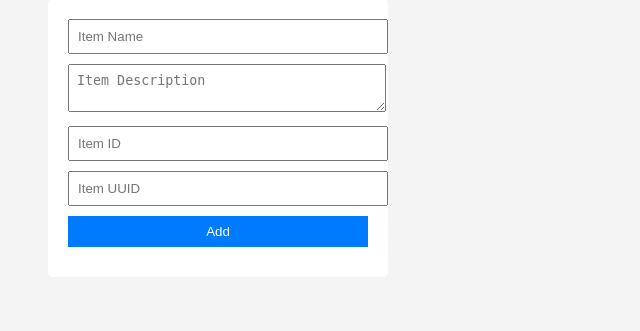
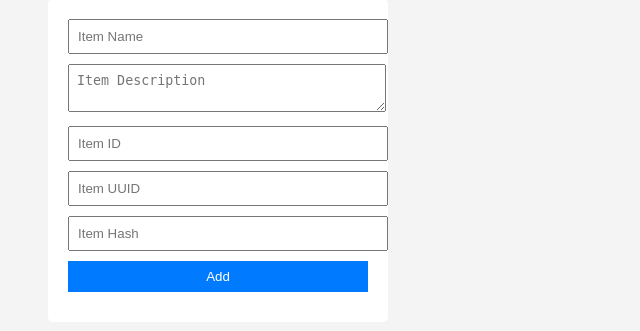
Before and after one commit to rahulgowda18/flask-todo-app, a Flask app: page / in a window 1280 px wide. Shown: the part 117-448 px from the top of the page, without its empty margins (0-640 px from the left). Run offline with Flask 3, Linux system fonts and the light colour scheme.

Commit message:
Add Item Hash field

```diff
--- a/templates/todo.html
+++ b/templates/todo.html
@@ -13,6 +13,7 @@
   <textarea name="itemDescription" placeholder="Item Description"></textarea>
   <input type="number" name="itemId" placeholder="Item ID" />
   <input type="text" name="itemUUID" placeholder="Item UUID" />
+  <input type="text" name="itemHash" placeholder="Item Hash" />
   <button type="submit">Add</button>
 </form>
 
```
